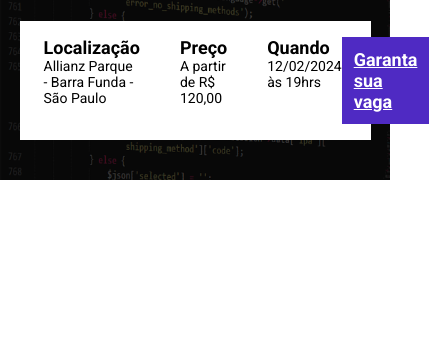
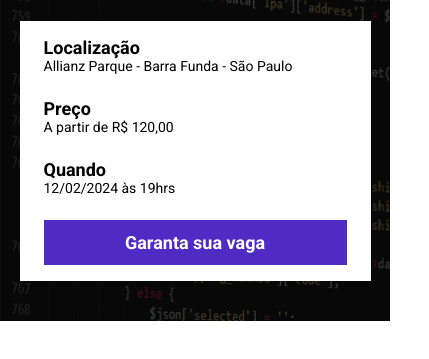
Before and after one commit to felipelippert/ebac_tech_talks, a website built with Parcel: page src/index.html in a window 390 px wide. Shown: the part 179-538 px from the top of the page, 429 px wide, since content can reach past the window. Built offline with nearby package versions, Linux system fonts and the light colour scheme.

Commit message:
finishing header

```diff
--- a/src/styles/components/_buttons.scss
+++ b/src/styles/components/_buttons.scss
@@ -2,9 +2,16 @@
     padding: 12px;
     font-size: 18px;
     font-weight: bold;
+    text-decoration: none;
 
     &--primary {
         color: #fff;
         background-color: #4F2AC3;
     }
+
+    @media (max-width: 640px) {
+        display: block;
+        width: 100%;
+        text-align: center;
+    }
 }
--- a/src/styles/components/_infos_bar.scss
+++ b/src/styles/components/_infos_bar.scss
@@ -19,4 +19,16 @@
             }
         }
     }
+
+    @media (max-width: 640px) {
+        display: block;
+
+        &__infos {
+            display: block;
+
+            &__item {
+                margin-bottom: 24px;
+            }
+        }
+    }
 }
```
